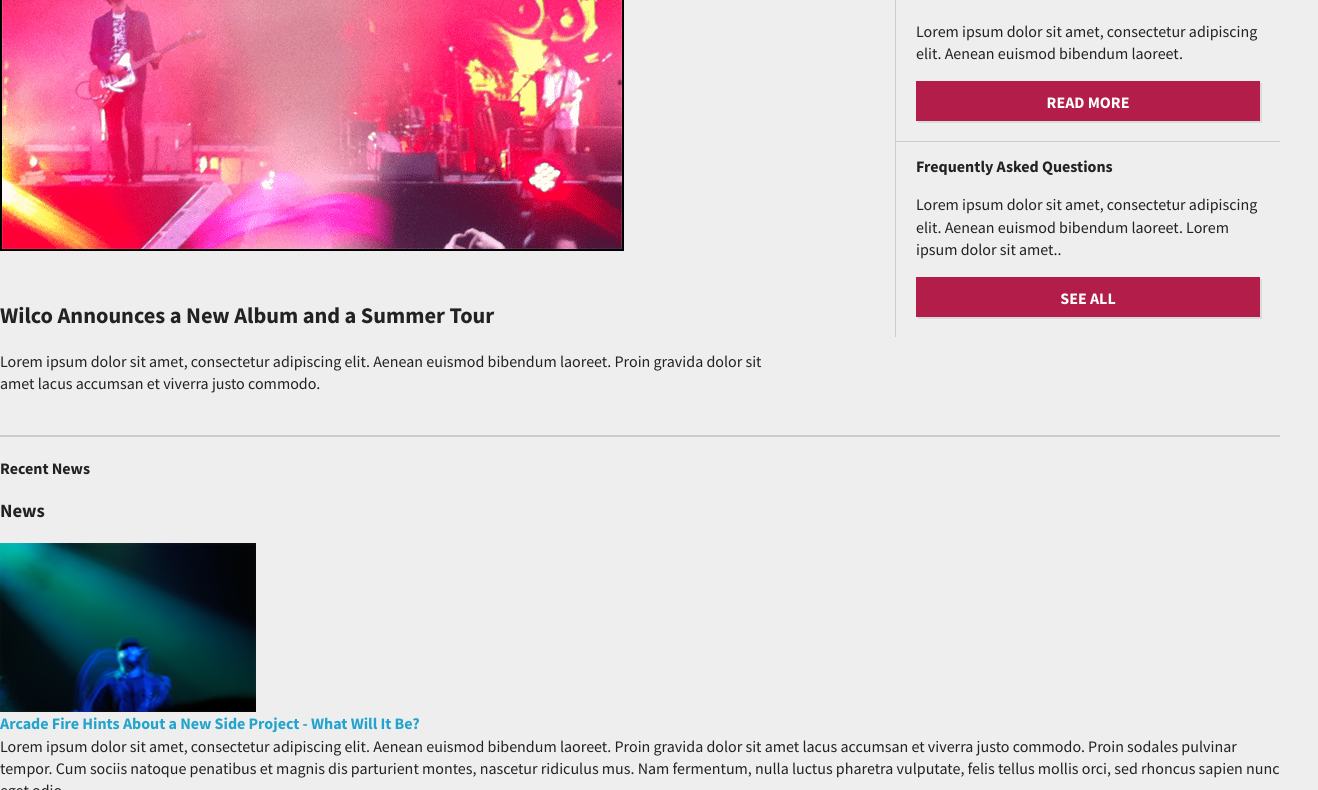
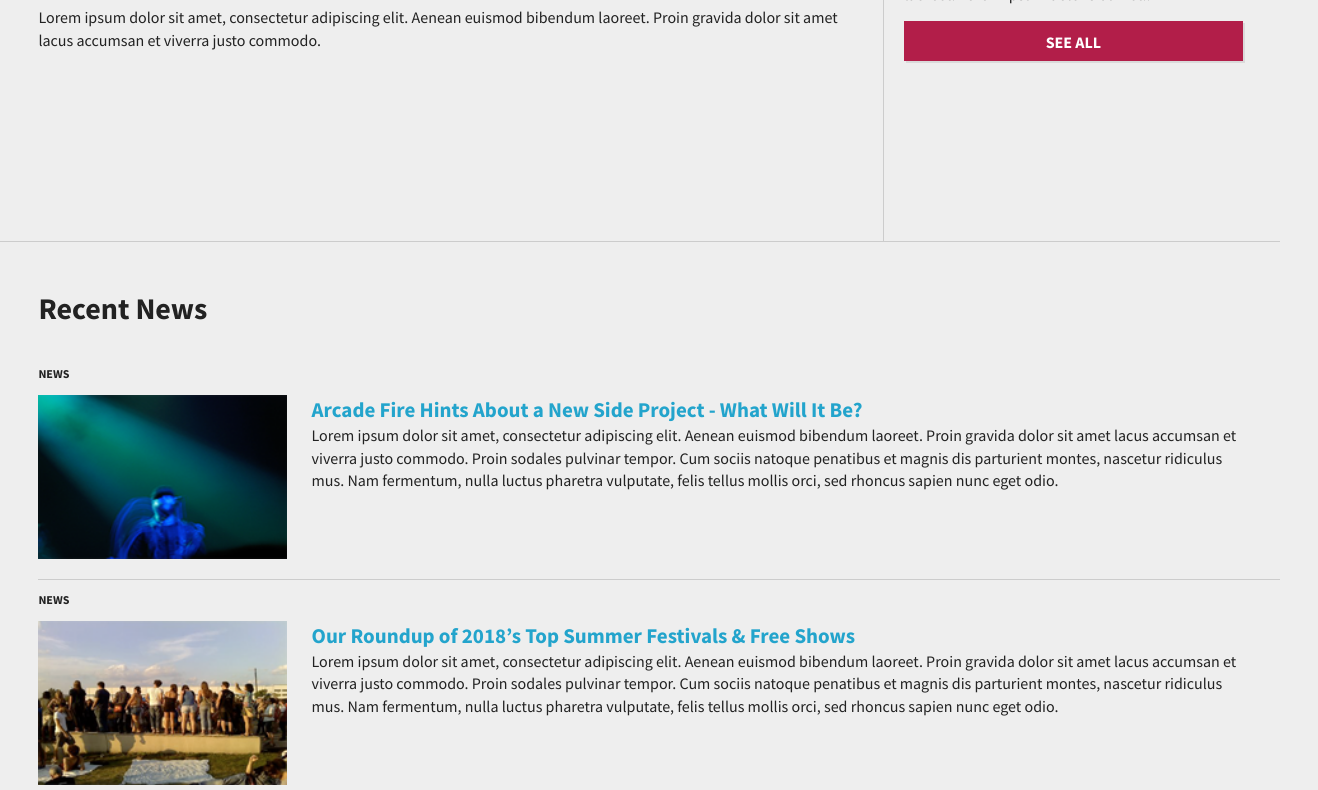
Before and after one commit to sofiakrsmanovic/responsive-unplugged-website, a plain HTML site: page index.html in a window 1280 px wide. Shown: the part 757-1547 px from the top of the page, 1318 px wide, since content can reach past the window. Drawn offline with nearby package versions, Linux system fonts and the light colour scheme.

Commit message:
feed images done

```diff
--- a/css/main.css
+++ b/css/main.css
@@ -703,12 +703,18 @@ font-weight: 700;
   }
 
   h1 {
-   font-size:1.4em;
+   font-size:2.25em;
    line-height: 1.6;
+   margin: 0 auto;
   }
 
   h2 {
-   font-size: 1em;
+   font-size: 1.875em;
+  }
+
+  .feed h3 {
+    font-size: 0.75em;
+    text-transform: uppercase;
   }
 
   figure {
@@ -749,22 +755,27 @@ font-weight: 700;
   }
 
   .logo {
-    width:100%;
+    width:50%;
     margin: 0 auto;
-    text-align: center;
+    float: left;
+    padding-left: 3%;
   }
 
+.logo img {
+  max-width: 350px;
+  margin: 0;
+}
 
   nav {
-  width: 60%;
-  float: left;
+  width: 40%;
   margin: 0;
   text-align: center;
+  float: left;
   }
 
   nav ul {
   list-style: none;
-  padding: 40px 0;
+  padding: 20px 0;
   text-align: center
   }
 
@@ -789,53 +800,54 @@ font-weight: 700;
     margin: 0;
     border-bottom: 1px solid #cccccc;
     float: left;
-    padding-bottom: 25px;
     padding-top: 30px;
   }
 
   .top-img {
   	width: 100%;
-      padding-bottom: 1em;
   }
 
-  .top-img img {
-  	max-width: 620px;
-  }
 
 .top-story {
   float: left;
-  width: 60%;
+  width: 63%;
   margin: 0;
-  padding-right: 2%;
+  padding-left: 3%;
+  padding-right: 3%;
 }
 
   .top-story img {
     width: 100%;
     margin: 0;
     border:2px solid #000000;
-    margin-bottom: 16px;
   }
 
 .top-info {
   width: 100%;
   float: none;
+  margin: 0 auto;
 }
 
   /* SIDEBAR ================================ */
 
   .sidebar {
-  width: 30%;
-  float: right;
+  width: 28%;
+  float: left;
   clear: none;
   border-left: 1px solid #ccc;
-    }
+}
 
 .sidebar-about-us, .sidebar-faq, .sidebar-newsletter {
-  padding: 0 20px 20px 20px;
+  padding: 0 0 20px 20px;
+
   }
 
 .sidebar-about-us, .sidebar-newsletter {
 border-bottom: 1px solid #ccc;
+}
+
+.sidebar-newsletter {
+  margin-top: 0 auto;
 }
 
 .sidebar-newsletter input {
@@ -848,6 +860,10 @@ border-bottom: 1px solid #ccc;
   padding: 5px 0;
       }
 
+.sidebar-faq {
+  margin-bottom: 160px;
+}
+
   /* FEED ================================ */
 
 .feed {
@@ -855,25 +871,39 @@ width: 100%;
 float: none;
 clear: both;
 padding-top: 20px;
-border-top: 1px solid #ccc;
-border-right: none;
+margin-left: 3%;
 }
+
 
 .feed-item {
     border-bottom: 1px solid #ccc;
+    clear: both;
+    width: 97%;
+    padding-bottom: 20px;
 }
 
-.feed p {
-  display: block;
-  margin-top: 0;
+.bottom-item {
+  clear: both;
+  width: 97%;
+  padding-bottom: 20px;
 }
 
-.feed h2 {
+.feed-item p, .bottom-item p {
+  margin-top: 0;
+  width: 96%;
+  margin-right: 0;
+  width: 98%;
+}
+
+.bottom-item h2, .feed-item h2 {
   margin: 0;
+  font-size: 21px;
 }
 
 .feed-img {
   width: 20%;
+  float:left;
+  padding-right: 2%;
 }
 
   /* FOOTER ================================ */
```
